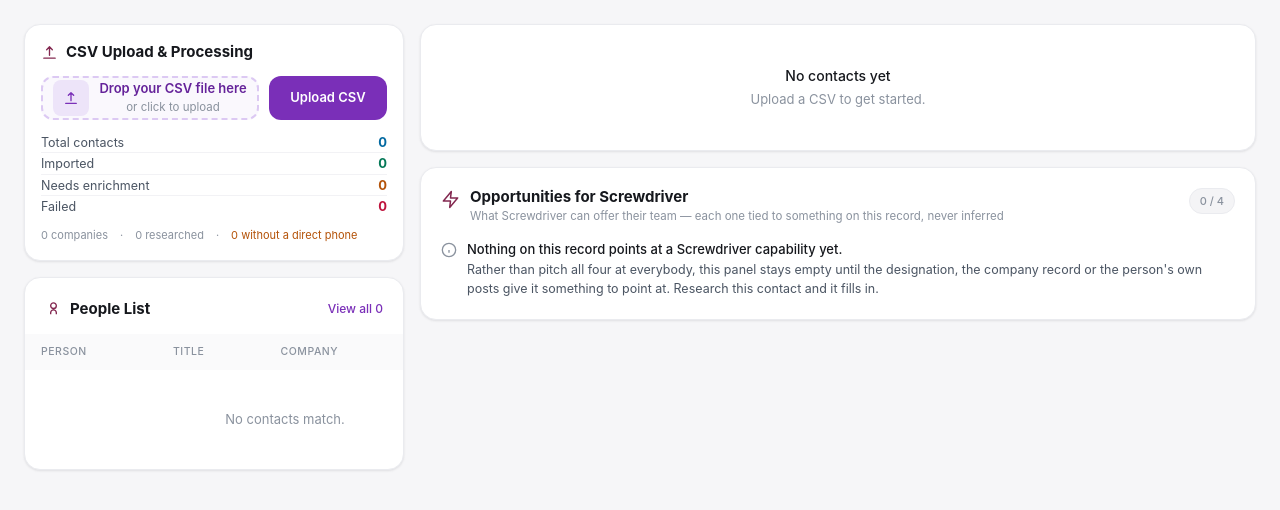
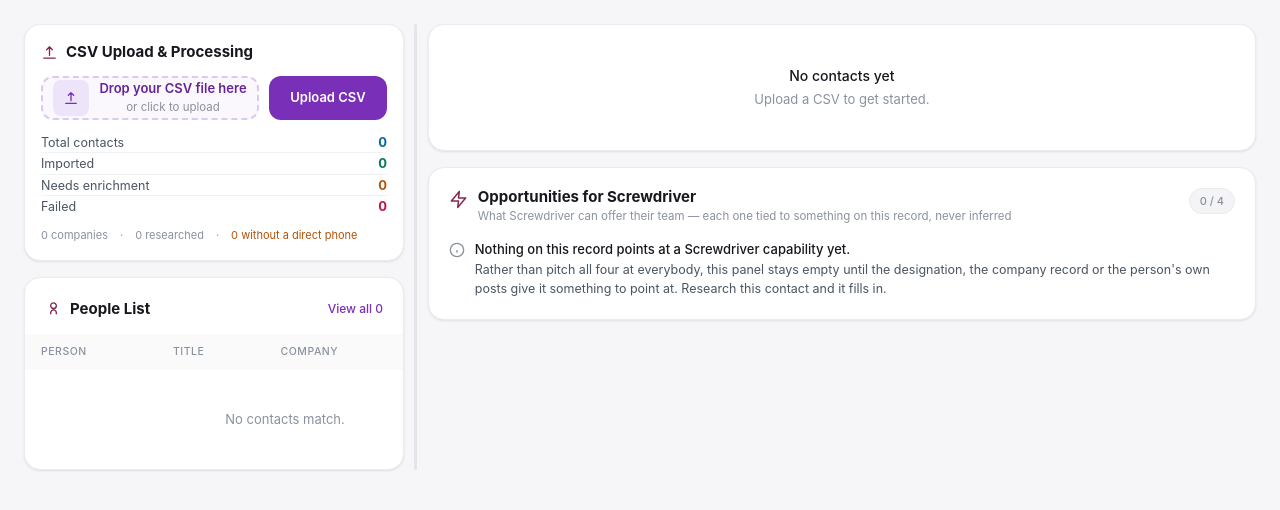
Before and after one commit to Tanveenkaur13/BD_Engine, a FastAPI app: page / in a window 1280 px wide. Shown: the part 121-631 px from the top of the page. Run offline with FastAPI, Linux system fonts and the light colour scheme.

Commit message:
make some changes
Co-Authored-By: Claude Opus 5 (1M context) <noreply@anthropic.com>

```diff
--- a/templates/base.html
+++ b/templates/base.html
@@ -20,6 +20,7 @@
   .subnav-scroll::-webkit-scrollbar{display:none}   /* a 9px bar in a 56px strip */
   .subnav-scroll>a{white-space:nowrap}
 </style>
+{% block head %}{% endblock %}
 </head>
 <body class="min-h-screen">
 
--- a/templates/enrichment.html
+++ b/templates/enrichment.html
@@ -75,7 +75,5 @@
     </table>
     </div>
   </section>
-
-  {{ ui.workflow_strip('enrich') }}
 </div>
 {% endblock %}
--- a/templates/home.html
+++ b/templates/home.html
@@ -2,8 +2,58 @@
 {% import "_partials.html" as ui %}
 {% block title %}PeopleIntel — Home{% endblock %}
 
+{% block head %}
+<style>
+  /* Home's two columns, with a divider the reader can drag.
+     Written as plain CSS for the same reason .subnav is: the prebuilt Tailwind
+     sheet has no arbitrary-value grid classes beyond the ones already used, and
+     this project has no Node build to add them.
+
+     The left width lives in one custom property, --left-w. CSS owns the default
+     and the whole stacked layout below xl; the drag handler only ever writes
+     that one property, so a saved width cannot leak into the mobile layout. */
+  .home-split{display:grid;gap:1rem}
+  .home-resizer{display:none}
+
+  @media (min-width:1280px){
+    .home-split{
+      grid-template-columns:var(--left-w,380px) 11px minmax(0,1fr);
+      gap:.4rem;
+      align-items:start;
+    }
+    /* A wide grab target with a thin visible line, so the hit area is
+       comfortable without the divider looking like a scrollbar. */
+    .home-resizer{
+      display:block;
+      align-self:stretch;
+      min-height:140px;
+      padding:0;
+      border:0;
+      background:none;
+      cursor:col-resize;
+      touch-action:none;          /* or a touch drag scrolls the page instead */
+      border-radius:9px;
+    }
+    .home-resizer::before{
+      content:"";
+      display:block;
+      width:3px;
+      height:100%;
+      margin:0 auto;
+      border-radius:9px;
+      background:#E4E5EA;
+      transition:background .12s;
+    }
+    .home-resizer:hover::before,
+    .home-resizer:focus-visible::before,
+    .home-resizer[data-dragging]::before{background:#7C5CFF}
+    .home-resizer:focus-visible{outline:none}
+  }
+</style>
+{% endblock %}
+
 {% block content %}
-<div class="grid xl:grid-cols-[minmax(0,380px)_minmax(0,1fr)] gap-4">
+<div class="home-split" id="home-split">
 
   <!-- ============================================ left column -->
   <div class="space-y-4 min-w-0">
@@ -56,6 +106,12 @@
     {% endif %}
   </div>
 
+  <!-- ======================================== the drag divider -->
+  <div id="home-resizer" class="home-resizer" role="separator"
+       aria-orientation="vertical" aria-label="Resize the left column"
+       aria-valuemin="300" tabindex="0"
+       title="Drag to resize · double-click to reset · arrow keys to nudge"></div>
+
   <!-- =========================================== right column -->
   <div class="space-y-4 min-w-0">
     {% if person %}
@@ -87,4 +143,93 @@
     {{ ui.opportunities_panel(person) }}
   </div>
 </div>
+
+{# ------------------------------------------------------------ the divider #}
+{# The only JavaScript in this app. A drag handle cannot be a form, and the
+   CSS-only alternative (resize:horizontal) needs overflow:hidden on the
+   column, which clips the card shadows and hides the grabber in a corner
+   nobody finds. It degrades cleanly: with JS off the divider is inert and the
+   layout is the 380px it has always been. #}
+<script>
+(function () {
+  var split = document.getElementById('home-split');
+  var bar = document.getElementById('home-resizer');
+  if (!split || !bar) return;
+
+  var KEY = 'peopleintel.home.left-width';
+  var MIN = 300;          // narrower than this and the people table breaks up
+  var MAX_FRACTION = 0.6; // the right column is the profile; it keeps the most
+
+  function clamp(px) {
+    var max = Math.max(MIN, Math.round(split.clientWidth * MAX_FRACTION));
+    return Math.min(Math.max(Math.round(px), MIN), max);
+  }
+
+  function current() {
+    var v = parseFloat(split.style.getPropertyValue('--left-w'));
+    return isNaN(v) ? split.firstElementChild.getBoundingClientRect().width : v;
+  }
+
+  function apply(px, remember) {
+    var w = clamp(px);
+    split.style.setProperty('--left-w', w + 'px');
+    bar.setAttribute('aria-valuenow', String(w));
+    if (remember) { try { localStorage.setItem(KEY, String(w)); } catch (e) {} }
+  }
+
+  function reset() {
+    split.style.removeProperty('--left-w');
+    bar.removeAttribute('aria-valuenow');
+    try { localStorage.removeItem(KEY); } catch (e) {}
+  }
+
+  // Restore the last width. A stored value is re-clamped rather than trusted:
+  // the window may be narrower now than it was when the value was saved.
+  try {
+    var saved = parseInt(localStorage.getItem(KEY), 10);
+    if (saved) apply(saved, false);
+  } catch (e) {}
+
+  var dragging = false;
+
+  bar.addEventListener('pointerdown', function (e) {
+    dragging = true;
+    bar.setAttribute('data-dragging', '');
+    if (bar.setPointerCapture) bar.setPointerCapture(e.pointerId);
+    document.body.style.userSelect = 'none';
+    e.preventDefault();
+  });
+
+  bar.addEventListener('pointermove', function (e) {
+    if (dragging) apply(e.clientX - split.getBoundingClientRect().left, false);
+  });
+
+  function endDrag() {
+    if (!dragging) return;
+    dragging = false;
+    bar.removeAttribute('data-dragging');
+    document.body.style.userSelect = '';
+    apply(current(), true);   // one write to storage per drag, not per pixel
+  }
+  bar.addEventListener('pointerup', endDrag);
+  bar.addEventListener('pointercancel', endDrag);
+
+  // Double-click restores the default, which is otherwise hard to hit by hand.
+  bar.addEventListener('dblclick', reset);
+
+  bar.addEventListener('keydown', function (e) {
+    var step = e.shiftKey ? 48 : 16;
+    if (e.key === 'ArrowLeft') { apply(current() - step, true); }
+    else if (e.key === 'ArrowRight') { apply(current() + step, true); }
+    else if (e.key === 'Home' || e.key === 'Escape') { reset(); }
+    else { return; }
+    e.preventDefault();
+  });
+
+  // A window that shrank can leave the stored width above the maximum.
+  window.addEventListener('resize', function () {
+    if (split.style.getPropertyValue('--left-w')) apply(current(), false);
+  });
+})();
+</script>
 {% endblock %}
--- a/templates/reports.html
+++ b/templates/reports.html
@@ -76,7 +76,5 @@
       <p class="text-[13px] text-emerald-700">No mismatches found among the contacts researched so far.</p>
     {% endif %}
   </section>
-
-  {{ ui.workflow_strip('reports') }}
 </div>
 {% endblock %}
--- a/templates/research.html
+++ b/templates/research.html
@@ -55,7 +55,5 @@
     </table>
     </div>
   </section>
-
-  {{ ui.workflow_strip('web') }}
 </div>
 {% endblock %}
--- a/templates/upload.html
+++ b/templates/upload.html
@@ -72,7 +72,5 @@
     </div>
     <p class="text-[12px] text-ink-faint mt-3">Missing columns don't block the import — the contact lands as <i>Needs Enrichment</i> with the gaps listed on its page.</p>
   </section>
-
-  {{ ui.workflow_strip('upload') }}
 </div>
 {% endblock %}
```
Also changed, not shown: 1 other file.
